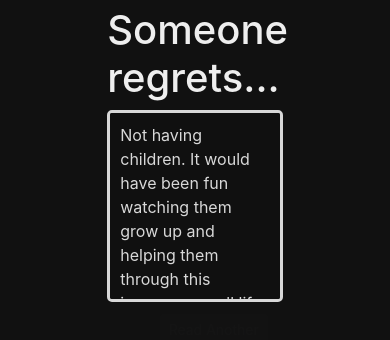
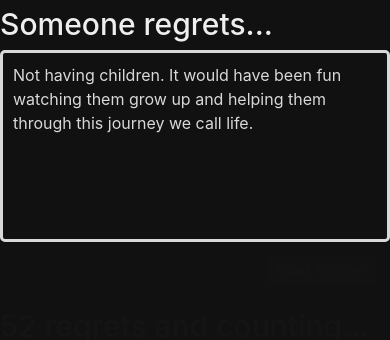
Before and after one commit to jkgh20/life-regrets-frontend, a React (Create React App) app: page / in a window 390 px wide. Shown: the top 340 px of the page. Built offline with nearby package versions, Linux system fonts and the light colour scheme; no server answers.

Commit message:
Resize margin to be mobile friendly

```diff
--- a/src/App.css
+++ b/src/App.css
@@ -1,11 +1,15 @@
 * {
   background-color: #111;
+}
+
+#header {
+  font-size: 30px;
 }
 
 #app-view {
   color: #eee;
 
-  width: 45%;
+  max-width: 600px;
   margin: auto;
 
   padding-top: 6px;
--- a/src/ReadView.js
+++ b/src/ReadView.js
@@ -104,7 +104,7 @@ class ReadView extends React.Component {
   render() {
     return (
       <div id="read">
-        <h1 className="slow-fade-in">
+        <h1 id="header" className="slow-fade-in">
           <span ref={headerText => { this.headerText = headerText; }} />
         </h1>
         <div id="read-message" className={this.state.messageFadeType}>
--- a/src/WriteView.js
+++ b/src/WriteView.js
@@ -66,7 +66,7 @@ class WriteView extends React.Component {
   render() {
     return (
       <div id="write-view" className={this.props.fMessageFinished ? this.state.fadeType : "hidden"}>
-        <h1>
+        <h1 id="header">
           <span>
             {this.props.numberOfRegrets} regrets and counting... What's yours?
           </span>
```
Also changed, not shown: src/App.js (+2 -6 lines).
